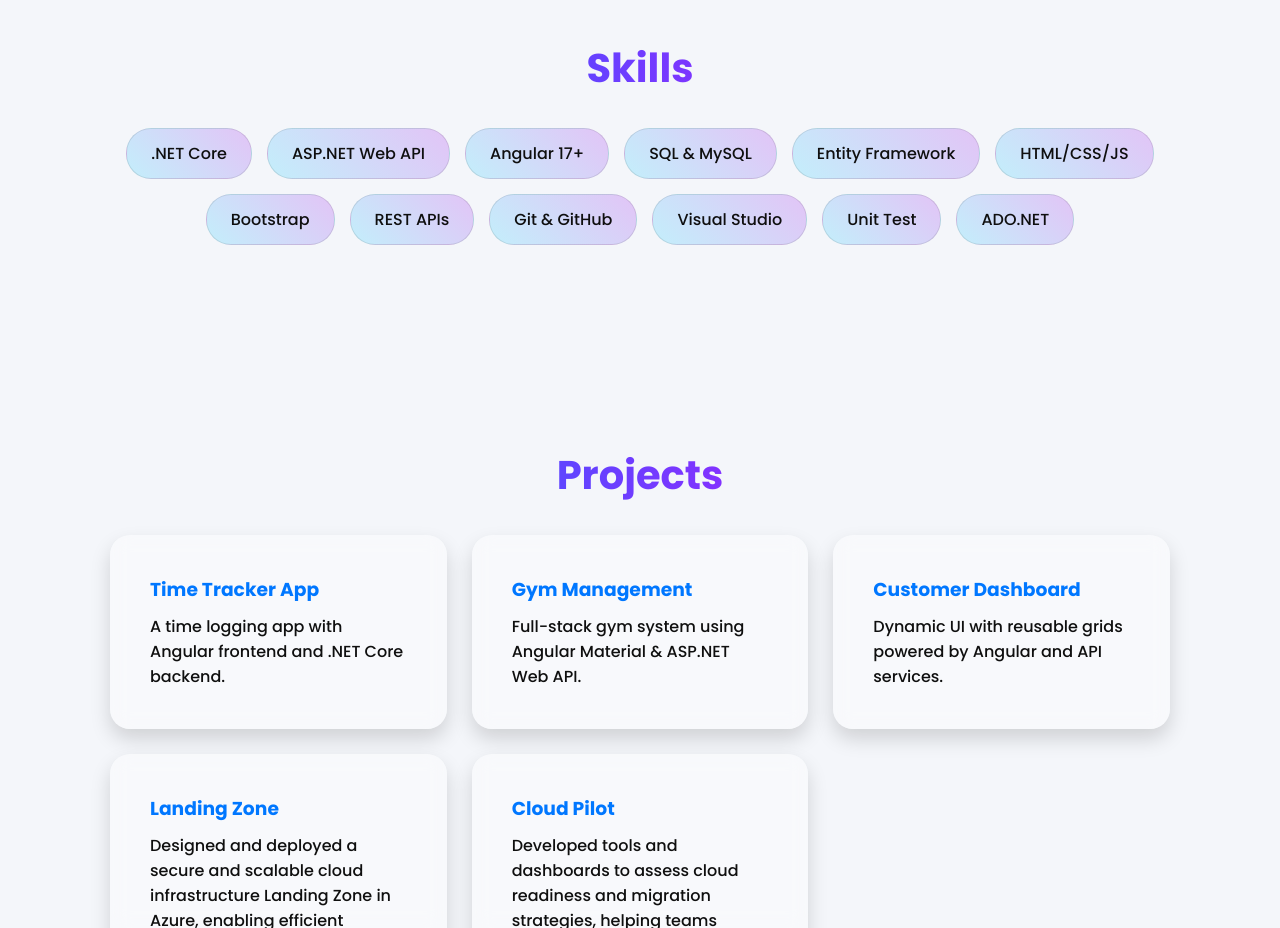
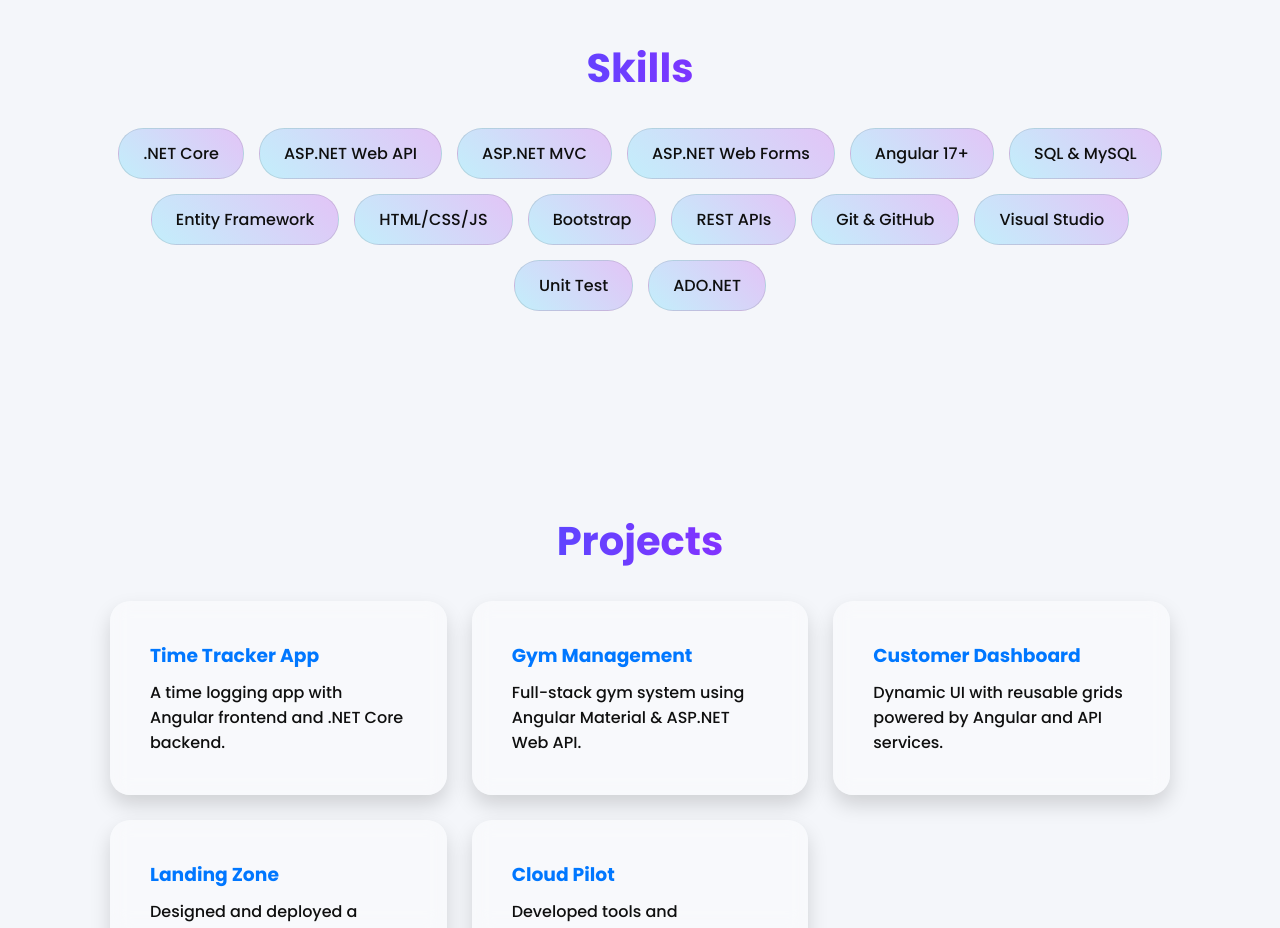
Before and after one commit to webdevvikasmishra/my-website, a plain HTML site: page index.html in a window 1280 px wide. Shown: the part 1540-2468 px from the top of the page. Drawn offline with Linux system fonts and the light colour scheme.

Commit message:
Add files via upload

```diff
--- a/index.html
+++ b/index.html
@@ -284,6 +284,8 @@
     <ul class="skills-grid">
       <li>.NET Core</li>
       <li>ASP.NET Web API</li>
+      <li>ASP.NET MVC</li>
+      <li>ASP.NET Web Forms</li>
       <li>Angular 17+</li>
       <li>SQL & MySQL</li>
       <li>Entity Framework</li>
```
